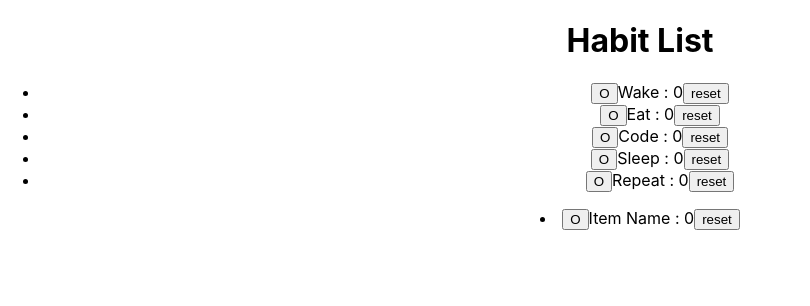
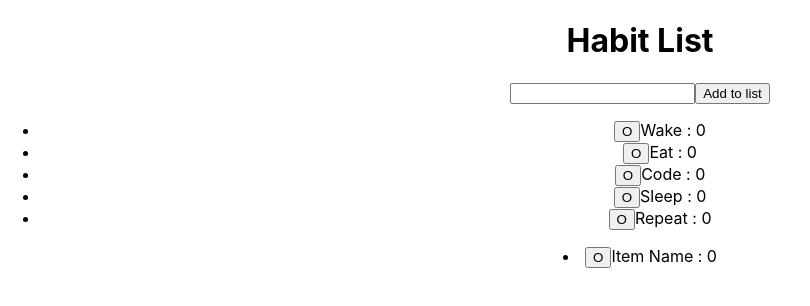
Before and after one commit to zacharylott94/reactHabitList, a React (Create React App) app: page / in a window 1280 px wide. Shown: the top 306 px of the page, without its empty margins (0-810 px from the left). Built offline with nearby package versions, Linux system fonts and the light colour scheme.

Commit message:
input is now ListItemForm component. It encapsulates the input field and submit button.

```diff
--- a/src/App.js
+++ b/src/App.js
@@ -41,19 +41,55 @@ class ListItem extends React.Component {
       <li>
         <button onClick={() => this.onClick()}>{this.state.complete ? "X": "O"}</button>
         {this.props.name} : {this.state.number}
-        <button onClick={() => this.reset()}>reset</button>
+        {/*This is for testing the reset function
+          <button onClick={() => this.reset()}>reset</button>*/}
       </li>)
   }
 }
 ListItem.defaultProps = {name : "Item Name"}
 
-function List(props) {
-  let list = props.items.map((i) => <ListItem key={i.toString()} name={i} />)
-  return (
-    <ul>
-      {list}
-    </ul>
-  )
+class List extends React.Component {
+  constructor(props){
+    super(props)
+  }
+
+  render() {
+    let list = this.props.items.map((i) => <ListItem key={i.toString()} name={i} />)
+    return (
+      <div>
+        <ListItemForm />
+        <ul>
+        {list}
+        </ul>
+      </div>
+    )
+  }
+}
+
+
+class ListItemForm extends React.Component {
+  constructor(props){
+    super(props)
+    this.state = {value: ''}
+
+  }
+  handleChange(event){
+    this.setState({value: event.target.value})
+  }
+
+  handleSubmit() {
+    console.log("add to list: " + this.state.value)
+  }
+
+  render () {
+    return (
+      <div>
+        <input type="text" value={this.state.value} onChange={(e) => this.handleChange(e)} />
+        <button onClick={() => this.handleSubmit()}>Add to list</button>
+      </div>
+    )
+  }
+
 }
 
 
```
